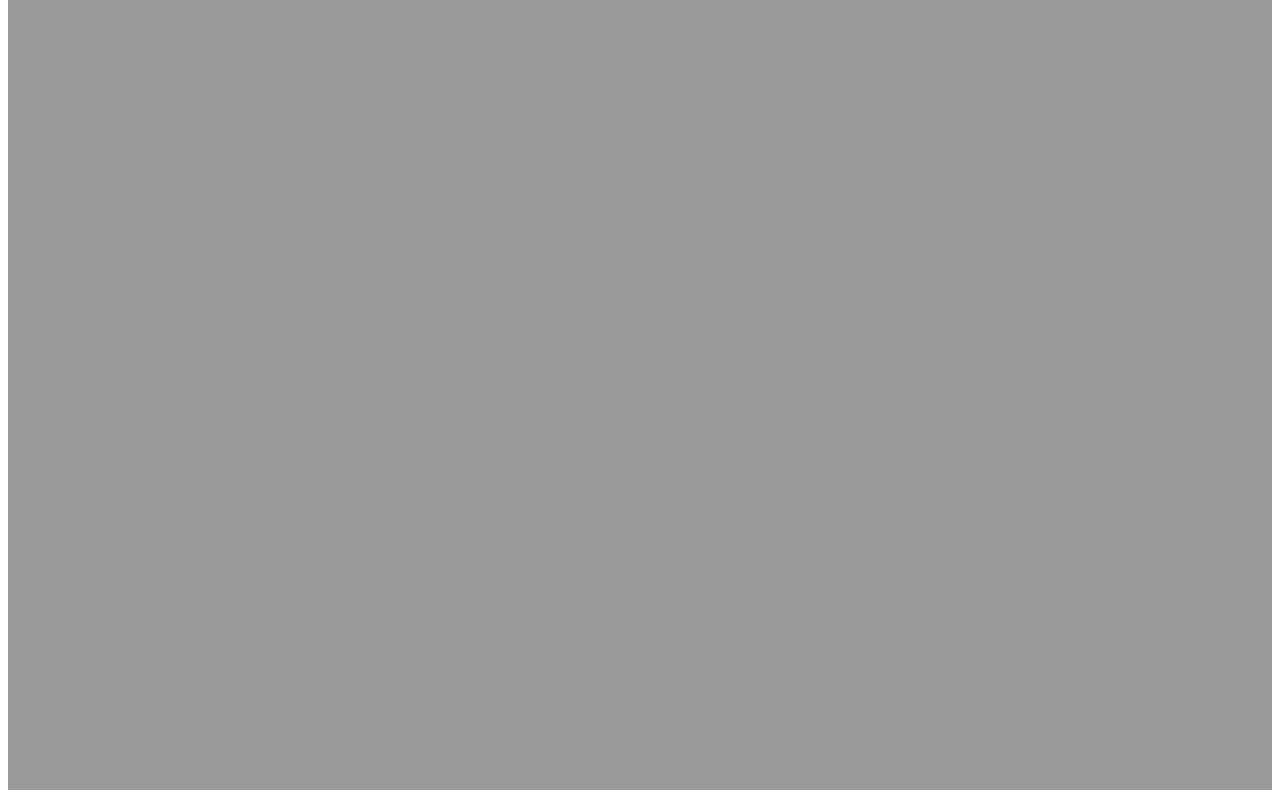
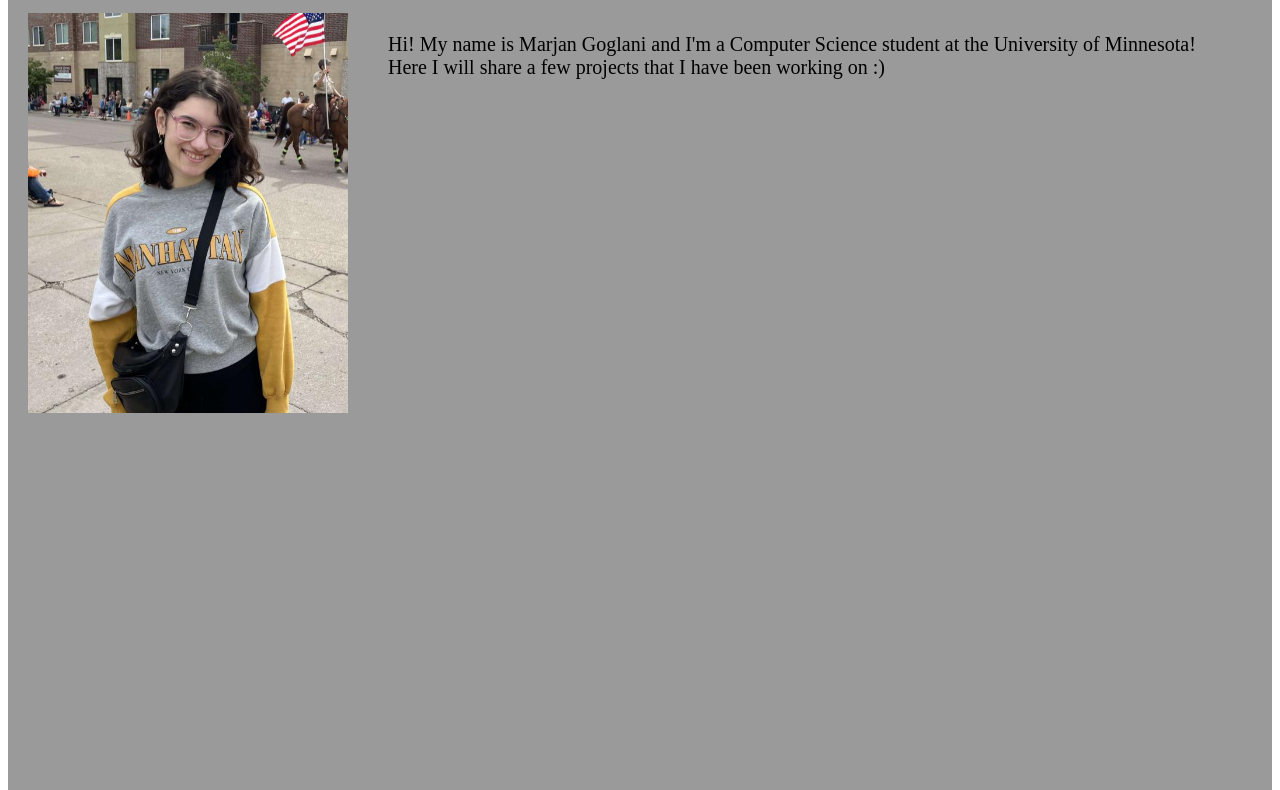
Before and after one commit to marjangoglani/portfolio-website, a plain HTML site: page index.html in a window 1280 px wide. Shown: the part 118-908 px from the top of the page. Drawn offline with Linux system fonts and the light colour scheme.

Commit message:
section1: picture and intro

```diff
--- a/index.html
+++ b/index.html
@@ -14,12 +14,25 @@
         <ul>
             <li><a href="#">Home</a></li>
             <li><a href="#">Projects</a></li>
-            <li><a href="#">About</a></li>
             <li><a href="#">Contact</a></li>
         </ul>
     </nav>
 
     <div class="main">
+
+        <div class="section1">
+            <img class="pfp" src="pfp.png"></a>
+            <ul class="intro">
+                <li>Hi! My name is Marjan Goglani and I'm a Computer Science student at the University of Minnesota!</li>
+                <li>Here I will share a few projects that I have been working on :)</li>
+            </ul>
+
+        </div>
+
+
+
+
+
 
     </div>
 
--- a/styles.css
+++ b/styles.css
@@ -5,6 +5,10 @@ html {
 a {
     color: black;
     text-decoration: none;
+}
+
+ul {
+    list-style: none;
 }
 
 nav {
@@ -18,7 +22,6 @@ nav ul {
     display: flex;
     align-items: center;
     justify-content: space-between;
-    list-style: none;
     padding: 1rem;
 }
 
@@ -35,6 +38,20 @@ nav li {
     background-color:rgb(154, 154, 154);
 }
 
+.section1 {
+    display: flex;
+}
+
+.intro {
+    padding: 1rem;
+}
+
+.pfp {
+    height: 20rem;
+    width: 16rem;
+    padding: 1rem;
+}
+
 footer {
     background-color: rgb(246, 192, 198);
     padding: 15px;
```
Also changed, not shown: pfp.png (added).
